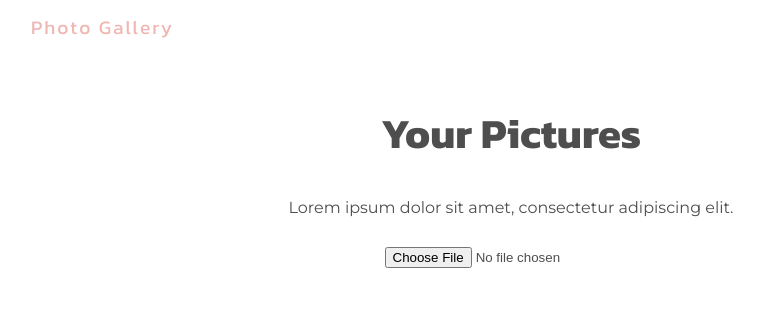
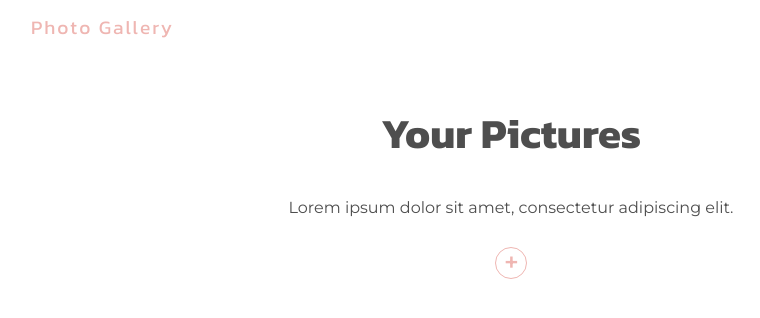
Before and after one commit to IvanHatt/photo-gallery, a React (Create React App) app: page / in a window 1280 px wide. Shown: the top 318 px of the page, without its empty margins (129-889 px from the left). Built offline with nearby package versions, Linux system fonts and the light colour scheme; no server answers; the database is empty.

Commit message:
Refactor add progress bar

```diff
--- a/src/Components/Upload.jsx
+++ b/src/Components/Upload.jsx
@@ -1,4 +1,5 @@
 import React, { useState } from 'react'
+import ProgressBar from './ProgressBar'
 
 const Upload = () => {
   const [file, setFile] = useState(null)
@@ -20,10 +21,14 @@ const Upload = () => {
 
   return (
     <form>
-      <input type='file' onChange={handleChange} />
+      <label>
+        <input type='file' onChange={handleChange} />
+        <span>+</span>
+      </label>
       <div className='output'>
         {error && <div className='error'>{error}</div>}
         {file && <div>{file.name}</div>}
+        {file && <ProgressBar file={file} setFile={setFile} />}
       </div>
     </form>
   )
```
